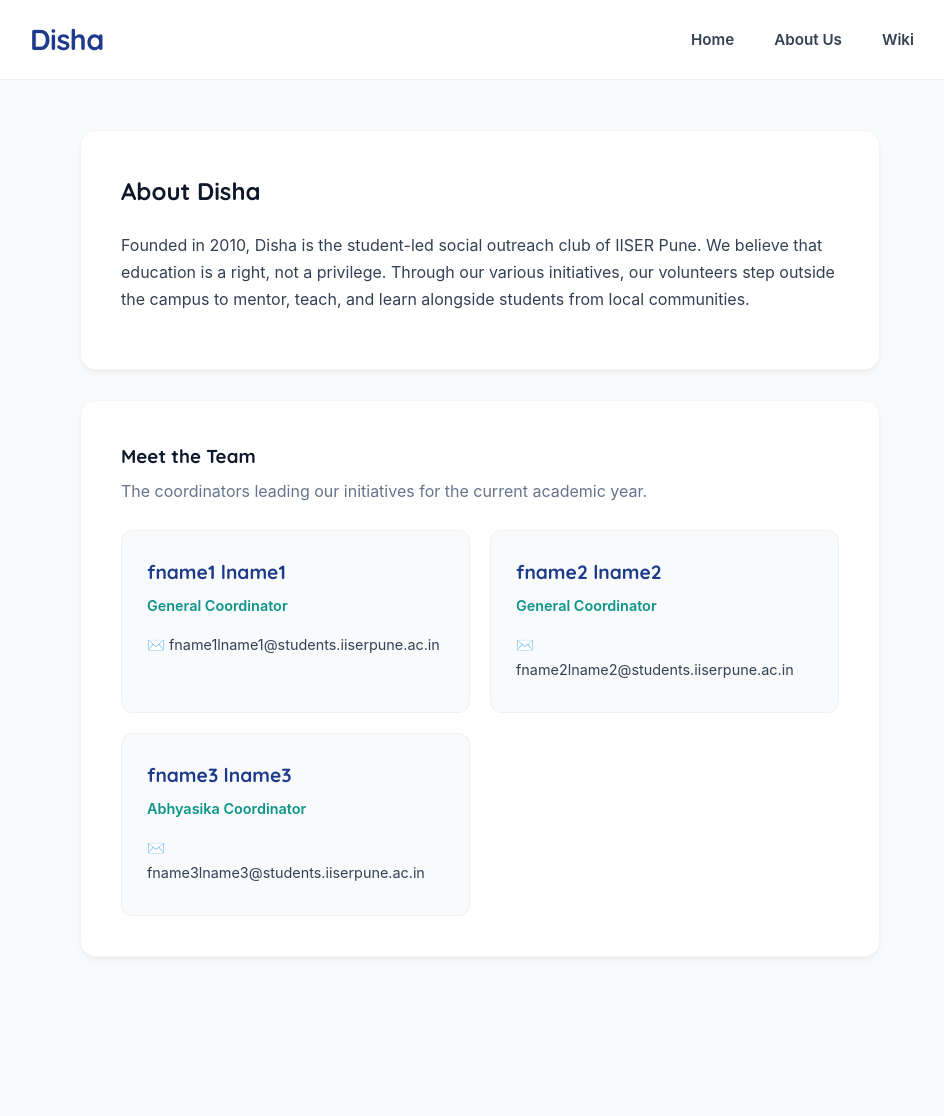
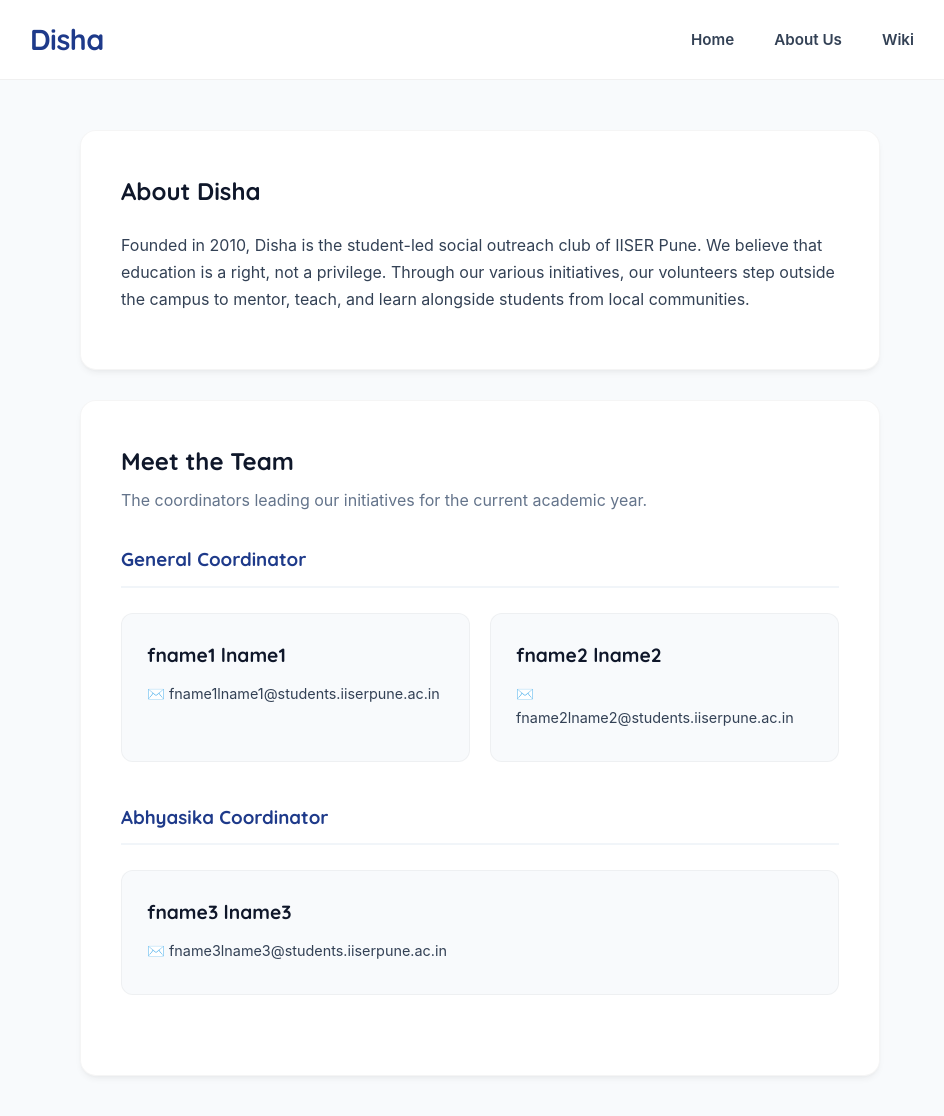
Before and after one commit to Disha-IISERPune/disha-iiserpune.github.io, a Jekyll site: the page built from about.html, in a window 1280 px wide and 1126 px high. Shown: the top 1116 px of the window, without its empty margins (160-1104 px from the left). Built offline with Jekyll 4.4.1, drawn with Linux system fonts in a browser that asks for light colours.

Commit message:
modified about.html

```diff
--- a/about.html
+++ b/about.html
@@ -11,29 +11,35 @@ title: About Us
 
 <!-- Coordinators Section -->
 <div class="card animate-up delay-2">
-  <h3 style="margin-bottom: 5px;">Meet the Team</h3>
-  <p style="margin-top: 0; margin-bottom: 25px; color: #64748B;">The coordinators leading our initiatives for the current academic year.</p>
+  <h2 style="margin-bottom: 5px;">Meet the Team</h2>
+  <p style="color: #64748B; margin-top: 0; margin-bottom: 30px;">The coordinators leading our initiatives for the current academic year.</p>
 
-  <!-- CSS Grid for responsive layout (side-by-side on desktop, stacked on mobile) -->
-  <div style="display: grid; grid-template-columns: repeat(auto-fit, minmax(250px, 1fr)); gap: 20px;">
+  <!-- THE MAGIC: Jekyll groups everyone by their "role" field -->
+  {% assign grouped_coordinators = site.data.coordinators | group_by: "role" %}
 
-    <!-- THE LIQUID LOOP: Jekyll reads your YAML file here -->
-    {% for person in site.data.coordinators %}
+  {% for group in grouped_coordinators %}
 
-    <!-- Individual Profile Block -->
+    <!-- Dynamic Role Title (e.g., "General Coordinator") -->
+    <h3 style="color: var(--brand-navy); margin-top: 20px; margin-bottom: 10px;">{{ group.name }}</h3>
+
+    <!-- Modern Horizontal Rule -->
+    <hr style="border: none; border-top: 2px solid #F1F5F9; margin-bottom: 25px;">
+
+    <!-- CSS Grid for this specific role -->
+    <div style="display: grid; grid-template-columns: repeat(auto-fit, minmax(250px, 1fr)); gap: 20px; margin-bottom: 40px;">
+
+      <!-- Loop through everyone inside this specific role group -->
+      {% for person in group.items %}
         <div style="background: var(--bg-color); padding: 25px; border-radius: 12px; border: 1px solid rgba(0,0,0,0.04);">
 
-      <h4 style="margin-bottom: 5px; color: var(--brand-navy); font-size: 1.2em;">{{ person.name }}</h4>
-      <p style="margin: 0 0 15px 0; font-weight: 600; font-size: 0.9em; color: var(--brand-teal);">{{ person.role }}</p>
+          <h4 style="margin-bottom: 5px; color: var(--text-heading); font-size: 1.2em;">{{ person.name }}</h4>
 
-      <!-- Only show email if it exists in the YAML file -->
           {% if person.email %}
-      <a href="mailto:{{ person.email }}" style="display: block; font-size: 0.9em; text-decoration: none; color: var(--text-main); margin-bottom: 5px;">
+          <a href="mailto:{{ person.email }}" style="display: block; font-size: 0.9em; text-decoration: none; color: var(--text-main); margin-top: 10px; margin-bottom: 5px;">
             ✉️ {{ person.email }}
           </a>
           {% endif %}
 
-      <!-- Only show phone if it exists in the YAML file -->
           {% if person.phone %}
           <a href="tel:{{ person.phone }}" style="display: block; font-size: 0.9em; text-decoration: none; color: var(--text-main);">
             📞 {{ person.phone }}
@@ -41,9 +47,8 @@ title: About Us
           {% endif %}
 
         </div>
-
       {% endfor %}
-    <!-- END OF LOOP -->
 
     </div>
+  {% endfor %}
 </div>
```
Also changed, not shown: assets/images/logo.png (added). Lines whose indentation alone changed are shown as unchanged.
